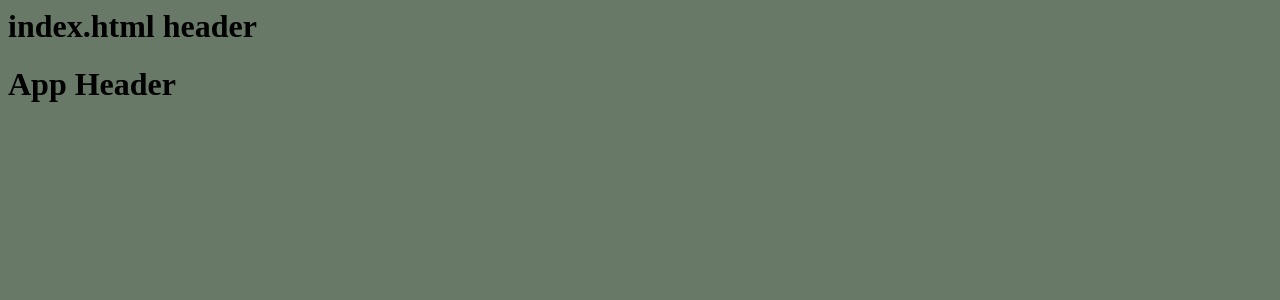
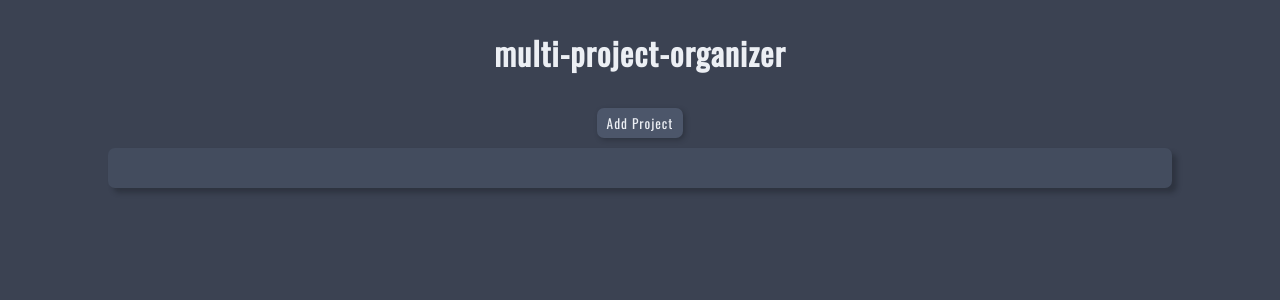
Before and after one commit to annieshinn/proj-org, a React app: page / in a window 1280 px wide. Shown: the top 300 px of the page. Built offline with nearby package versions, Linux system fonts and the light colour scheme; no server answers.

Commit message:
styled so components are visibly separate

```diff
--- a/client/App.jsx
+++ b/client/App.jsx
@@ -54,8 +54,17 @@ class App extends Component {
 
     return(
       <div className="app">
-        <h1 id="header">App Header</h1>
-        {projectArr}
+
+        <h1 id="header">multi-project-organizer</h1>
+
+        <div className="buttonArea">
+          <button id="addProject">Add Project</button>
+        </div>
+
+        <div id="projectContainer">
+          {projectArr}
+        </div>
+
       </div>
     );
   }
--- a/client/components/Project.jsx
+++ b/client/components/Project.jsx
@@ -30,7 +30,7 @@ class Project extends Component {
 
     const taskArr = [];
 
-    this.props.projectInfo.tasks.forEach((task, i) => {
+    this.props.projectInfo.tasks.reverse().forEach((task, i) => {
       // console.log(task);
       taskArr.push(<Task taskInfo={task} key={i}/>)
     });
@@ -38,9 +38,23 @@ class Project extends Component {
     return (
       <div className='project'>
 
-      <h1>project name: {this.props.projectInfo.projectName}</h1>
-        description: {this.props.projectInfo.description}
+      <div id='projectInfo'>
+        <h2>project name: {this.props.projectInfo.projectName}</h2>
+
+        <div className="description">
+          description: {this.props.projectInfo.description}
+        </div>
+
+      </div>
+
+      <div className="buttonArea">
+          <button id="editProject">Edit Project</button>
+          <button id="addTask">Add Task</button>
+      </div>
+
+      <div id='taskContainer'>
         {taskArr}
+      </div>
       </div>
     );
   }
--- a/client/components/Task.jsx
+++ b/client/components/Task.jsx
@@ -30,8 +30,19 @@ class Task extends Component {
     return (
       <div className='task'>
 
-      <h1>task name: {this.props.taskInfo.taskName}</h1>
+      <h3>task name: {this.props.taskInfo.taskName}</h3>
+
+
+
+      <div className="buttonArea">
+          <button id="editTask">Edit Task</button>
+          <button id="completeTask">Complete Task</button>
+          <button id="moreInfo">More Info</button>
+      </div>
+
+      <div className="description">
         description: {this.props.taskInfo.description}
+      </div>
       </div>
     );
   }
--- a/client/index.html
+++ b/client/index.html
@@ -5,7 +5,6 @@
   <link rel="stylesheet" href="./styles.css">
 </head>
 <body>
-  <h1>index.html header</h1>
 
   <!-- Hang React App Here -->
   <div id="root"></div>
--- a/client/styles.css
+++ b/client/styles.css
@@ -1,11 +1,116 @@
-body {
-  background-color: rgb(105, 121, 104);
+@import url('https://fonts.googleapis.com/css2?family=Cabin&family=Oswald&display=swap');
+/* @import './_variables.scss';
+sass variables still not working.. */
+
+
+
+body{
+  --main-bg-color: #3B4252;
+  --secondary-bg-color: #434C5E;
+  --tertiary-bg-color: #4C566A;
+
+  --main-font-color: #ECEFF4;
+  --secondary-font-color: #434C5E;
+  --tertiary-font-color: #4C566A;
+
+  --shadow-color: #1d20296c;
+  --border-radius: 7px;
+
+  background-color: var(--main-bg-color);
+  color: var(--main-font-color);
+  font-family: Oswald, Arial, Helvetica;
+  letter-spacing: 1px;
+}
+
+h1{
+  text-align: center;
+}
+
+.app{
+  display: flex;
+  flex-direction: column;
+  align-items: center;
+}
+
+#projectContainer{
+  width: 80vw;
+  padding: 20px;
+  border-radius: var(--border-radius);
+  box-shadow: 5px 5px 5px var(--shadow-color);
+  background-color: var(--secondary-bg-color);
+
+  display: grid;
+  grid-template-columns: 1fr 1fr;
+
+  grid-template-columns: repeat(auto-fill, minmax(400px, 1fr));
+  grid-gap: 20px;
+
 }
 
 .project{
-  /* background-color: blue; */
+  padding: 10px;
+  display: flex;
+  flex-direction: column;
+
+  border-radius: var(--border-radius);
+  background-color: var(--tertiary-bg-color);
+  box-shadow: 5px 5px 5px var(--shadow-color);
+  /* align-items: center; */
+}
+
+#projectInfo{
+  padding-bottom: 15px;
+  display: flex;
+  flex-direction: column;
+  align-items: center;
+
+  border-radius: var(--border-radius);
+  background-color: var(--main-bg-color);
+  box-shadow: 3px 3px 5px var(--shadow-color);
+}
+
+h2{
+  text-align: center;
+}
+
+#taskContainer{
+  height: 350px;
+  overflow-y: scroll;
+
+  border-radius: var(--border-radius);
+  background-color: var(--secondary-bg-color);
+  box-shadow: 3px 3px 5px var(--shadow-color);
 }
 
 .task{
-  background-color: blue;
+  border-radius: var(--border-radius);
+  background-color: var(--main-bg-color);
+  padding: 10px;
+  margin: 10px;
 }
+
+h3{
+}
+
+.description{
+  color:#b1b8c2;
+}
+
+.buttonArea{
+  display: flex;
+  justify-content: space-around;
+  margin: 10px;
+}
+
+button{
+  background-color: #4C566A;
+  color: #ECEFF4;
+  font-family: Oswald, Arial, Helvetica;
+  letter-spacing: 1px;
+  border: 0px solid black;
+  padding: 5px;
+  padding-left: 10px;
+  padding-right: 10px;
+  box-shadow: 2px 2px 5px var(--shadow-color);
+  border-radius: var(--border-radius);
+}
--- a/webpack.config.js
+++ b/webpack.config.js
@@ -22,11 +22,25 @@ module.exports = {
           }
         }
       },
-      { // rules for css/scss
+      {
         test: /.(css|scss)$/,
-        exclude: path.resolve(__dirname, 'node_modules'),
+        exclude: [/node_modules/],
         use: ['style-loader', 'css-loader', 'sass-loader'],
       },
+      // {
+      //   test: /.(css|scss)$/,
+      //   include: [/client\/stylesheets/],
+      //   use: [
+      //     'style-loader',
+      //     {
+      //       loader: 'css-loader',
+      //       options: {
+      //         modules: true,
+      //         localIdentName: '[name]__[local]___[hash:base64:5]'
+      //       },
+      //     },
+      //     'sass-loader'],
+      // },
     ],
   },
 
```
Also changed, not shown: 2 other files (tests, documents, lock files or other folders).
